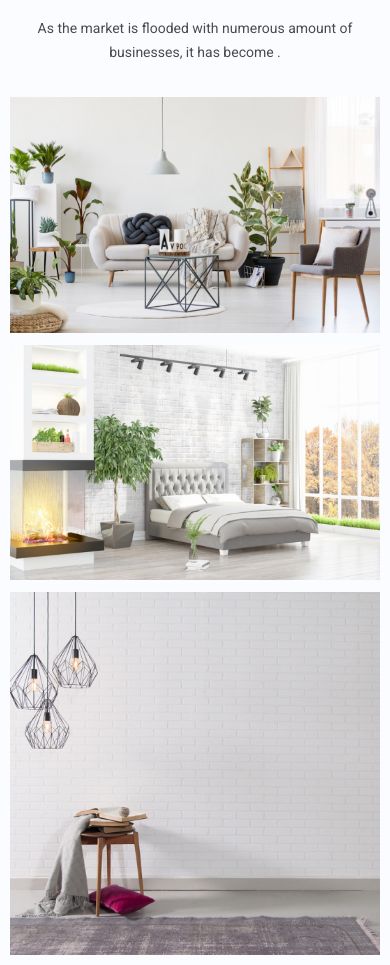
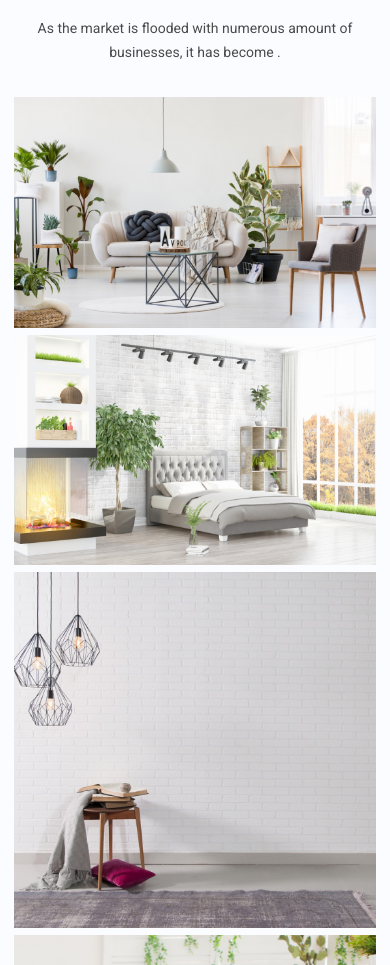
Before and after one commit to Ro-man-Vl/RealAgent, a plain HTML site: page index.html in a window 390 px wide. Shown: the part 2932-3897 px from the top of the page. Drawn offline with nearby package versions, Linux system fonts and the light colour scheme.

Commit message:
Gallery appearance improved

```diff
--- a/css/style.css
+++ b/css/style.css
@@ -526,22 +526,33 @@ span + .property-display__icon {
 }
 
 .gallery__popup-gallery {
+}
+
+.gallery_large-wrapper {
+    margin-bottom: 30px;
+}
+
+.gallery_large-wrapper,
+.gallery_small-wrapper {
     display: flex;
-    flex-wrap: wrap;
     justify-content: space-between;
 }
 
+.gallery__link-large {
+    width: 48.7%;
+}
+
+.gallery__link-small {
+    width: 31.6%;
+}
+
 .gallery__img {
-    margin-bottom: 19px;
     cursor: zoom-in;
 }
 
-.gallery__img--big {
-    max-width: 554px;
-}
-
+.gallery__img--big,
 .gallery__img--small {
-    max-width: 360px;
+    width: 100%;
 }
 
 /* Feedback --------------------------------------------*/
@@ -976,20 +987,8 @@ span + .property-display__icon {
         margin-left: 10px;
     }
 
-    .gallery__popup-gallery {
-        justify-content: space-around;
-    }
-
-    .gallery__img {
-        margin-bottom: 5px;
-    }
-
-    .gallery__img--big {
-        max-width: 425px;
-    }
-
-    .gallery__img--small {
-        max-width: 277px;
+    .gallery_large-wrapper {
+        margin-bottom: 20px;
     }
 
     .questions__item {
@@ -1093,12 +1092,8 @@ span + .property-display__icon {
         margin-top: 40px;
     }
 
-    .gallery__img--big {
-        max-width: 350px;
-    }
-
-    .gallery__img--small {
-        max-width: 230px;
+    .gallery_large-wrapper {
+        margin-bottom: 15px;
     }
 
     .feedback__slider {
@@ -1155,14 +1150,6 @@ span + .property-display__icon {
 
     .header__text {
         max-width: 314px;
-    }
-
-    .gallery__img--big {
-        max-width: 290px;
-    }
-
-    .gallery__img--small {
-        max-width: 190px;
     }
 
     .footer__container {
@@ -1396,6 +1383,10 @@ span + .property-display__icon {
         margin-bottom: 33px;
     }
 
+    .gallery_large-wrapper {
+        margin-bottom: 10px;
+    }
+
     .feedback {
         padding: 43px 0
     }
@@ -1537,6 +1528,10 @@ span + .property-display__icon {
 
     .article__text {
         margin-bottom: 14px
+    }
+
+    .gallery_large-wrapper {
+        margin-bottom: 7px;
     }
 
     .feedback__wrapper {
@@ -1755,6 +1750,21 @@ span + .property-display__icon {
         margin-bottom: 30px;
     }
 
+    .gallery_large-wrapper,
+    .gallery_small-wrapper {
+        flex-wrap: wrap;
+        justify-content: space-around;
+    }
+
+    .gallery__link-large,
+    .gallery__link-small {
+        width: 98%;
+    }
+
+    .gallery_large-wrapper {
+        margin-bottom: 0px;
+    }
+
     .feedback {
         padding: 30px 0 40px;
     }
--- a/index.html
+++ b/index.html
@@ -626,16 +626,23 @@
                 </p>
 
                 <div class="gallery__popup-gallery">
-                    <a class="gallery__img" href="./images/gallery-item1.jpg" title=""><img class="gallery__img--big"
+
+                    <div class="gallery_large-wrapper">
+                        <a class="gallery__img gallery__link-large" href="./images/gallery-item1.jpg" title=""><img class="gallery__img--big"
                             src="./images/gallery-item1.jpg"></a>
-                    <a class="gallery__img" href="./images/gallery-item2.jpg" title=""><img class="gallery__img--big"
+                        <a class="gallery__img gallery__link-large" href="./images/gallery-item2.jpg" title=""><img class="gallery__img--big"
                             src="./images/gallery-item2.jpg"></a>
-                    <a class="gallery__img" href="./images/gallery-item3.jpg" title=""><img class="gallery__img--small"
+                    </div>
+
+                    <div class="gallery_small-wrapper">
+                        <a class="gallery__img gallery__link-small" href="./images/gallery-item3.jpg" title=""><img class="gallery__img--small"
                             src="./images/gallery-item3.jpg"></a>
-                    <a class="gallery__img" href="./images/gallery-item4.jpg" title=""><img class="gallery__img--small"
-                            src="./images/gallery-item4.jpg"></a>
-                    <a class="gallery__img" href="./images/gallery-item5.jpg" title=""><img class="gallery__img--small"
-                            src="./images/gallery-item5.jpg"></a>
+                        <a class="gallery__img gallery__link-small" href="./images/gallery-item4.jpg" title=""><img class="gallery__img--small"
+                                src="./images/gallery-item4.jpg"></a>
+                        <a class="gallery__img gallery__link-small" href="./images/gallery-item5.jpg" title=""><img class="gallery__img--small"
+                                src="./images/gallery-item5.jpg"></a>
+                    </div>
+
                 </div>
 
             </div>
```
